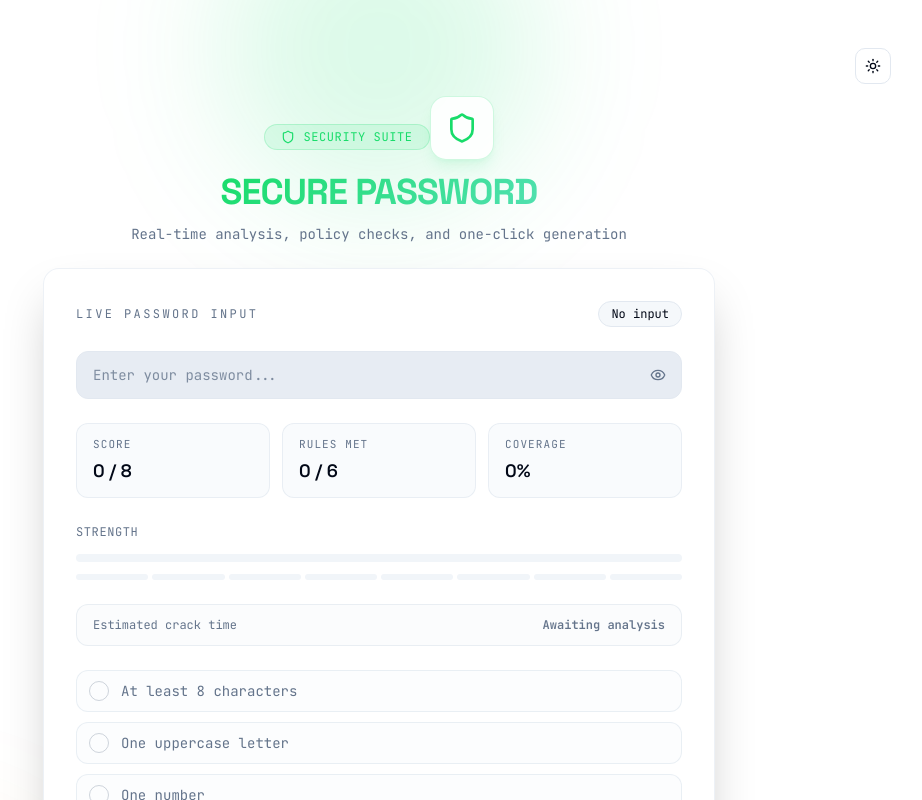
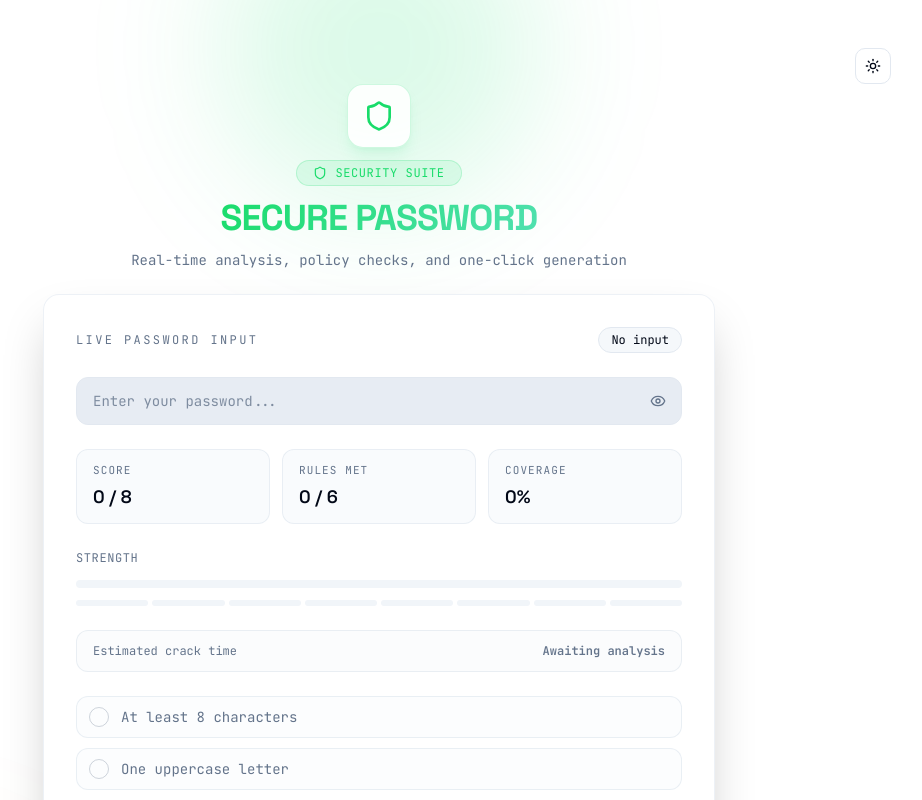
Before and after one commit to Vincyyy07/secure-password, a React (Vite) app: page / in a window 1280 px wide. Shown: the top 800 px of the page, without its empty margins (261-1183 px from the left). Built offline with nearby package versions, Linux system fonts and the light colour scheme; the HTML template or start-up script is replaced by a standard one.

Commit message:
style: fix logo alignment

```diff
--- a/src/components/PasswordChecker.tsx
+++ b/src/components/PasswordChecker.tsx
@@ -30,14 +30,14 @@ export function PasswordChecker() {
 
   return (
     <div className="w-full max-w-2xl space-y-6">
-      <div className="space-y-3 text-center">
-        <span className="mx-auto inline-flex items-center gap-2 rounded-full border border-primary/20 bg-primary/10 px-4 py-1 text-xs font-mono tracking-wider text-primary">
+      <div className="flex flex-col items-center justify-center space-y-3 text-center mb-4">
+        <div className="inline-flex items-center justify-center h-16 w-16 rounded-2xl border border-primary/20 bg-card/90 shadow-lg shadow-primary/10">
+          <Shield className="h-8 w-8 text-primary" />
+        </div>
+        <span className="inline-flex items-center gap-2 rounded-full border border-primary/20 bg-primary/10 px-4 py-1 text-xs font-mono tracking-wider text-primary">
           <Shield className="h-3.5 w-3.5" />
           SECURITY SUITE
         </span>
-        <div className="inline-flex items-center justify-center mb-1 h-16 w-16 rounded-2xl border border-primary/20 bg-card/90 shadow-lg shadow-primary/10">
-          <Shield className="h-8 w-8 text-primary" />
-        </div>
         <h1 className="text-3xl font-bold font-heading tracking-tight sm:text-4xl">
           <span className="text-gradient-primary">SECURE PASSWORD</span>
         </h1>
```
